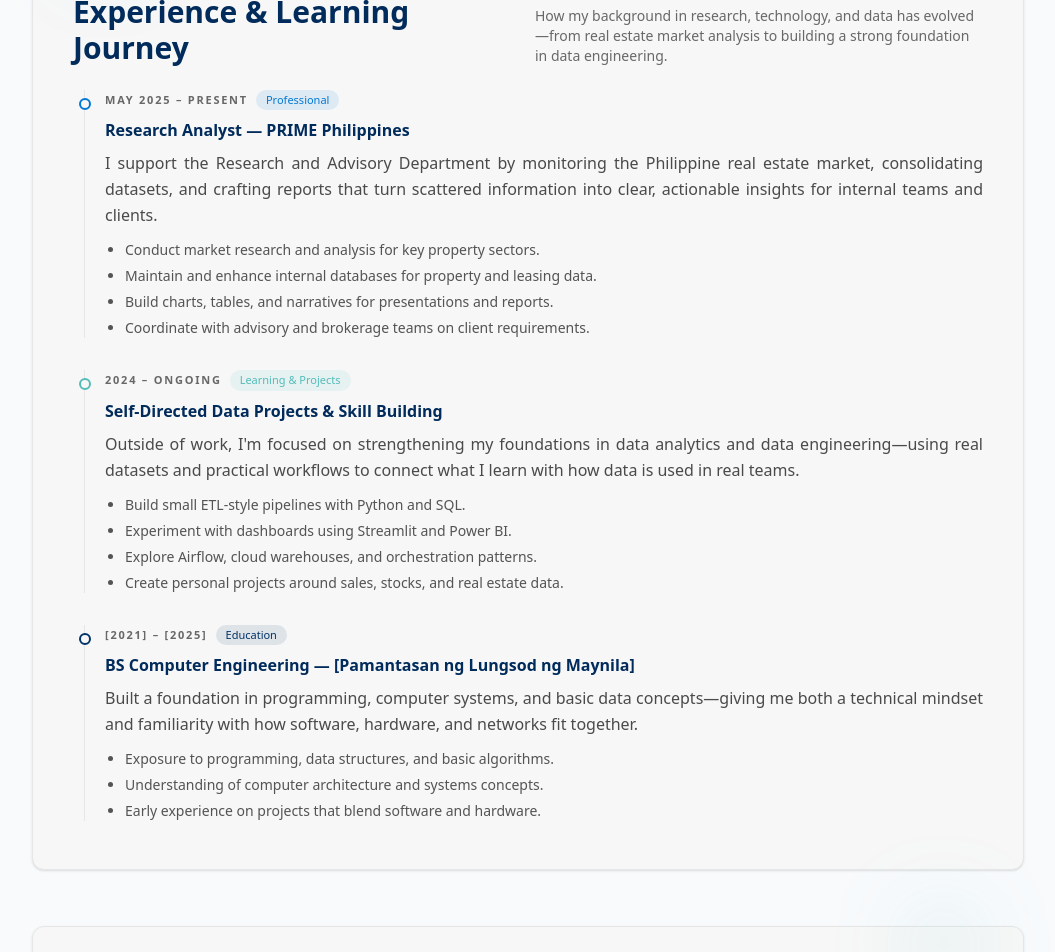
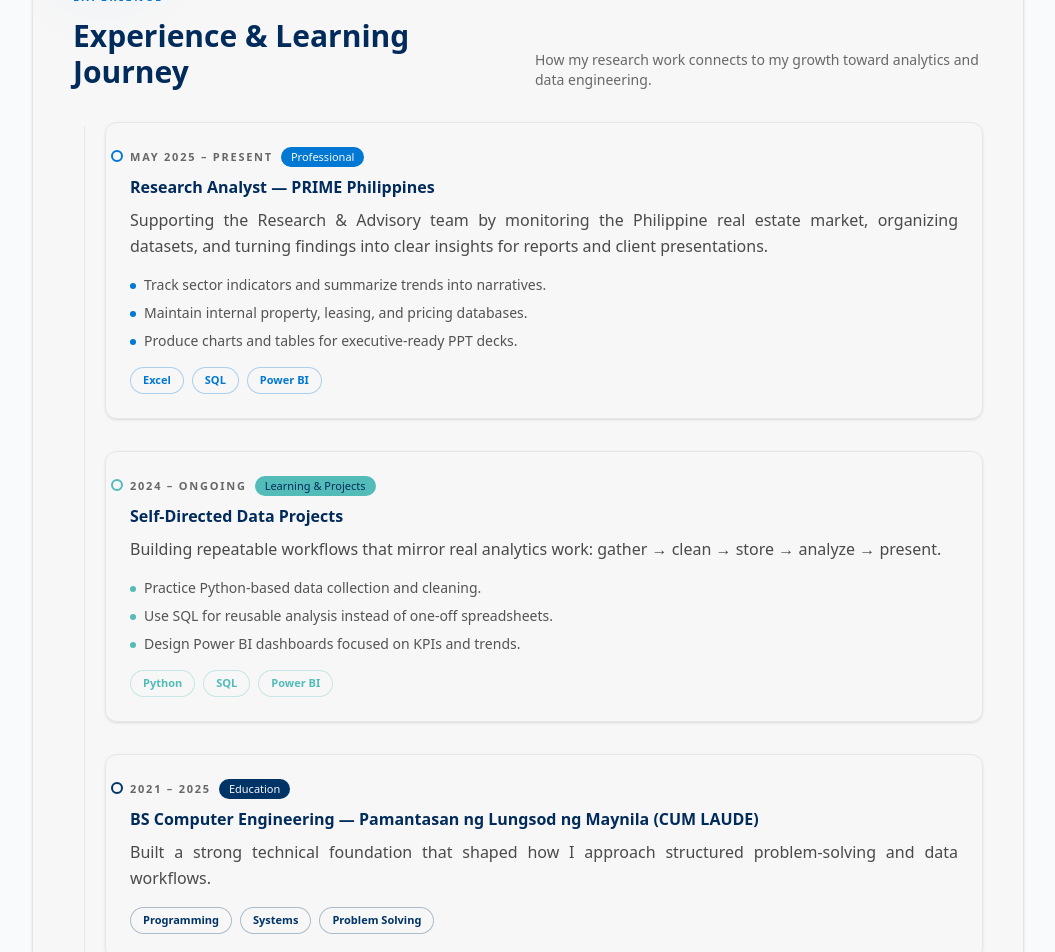
Before and after one commit to DaryllBanal1030/daryll-personal-website, a Next.js app: page / in a window 1280 px wide. Shown: the part 1540-2492 px from the top of the page, without its empty margins (112-1167 px from the left). Built offline with nearby package versions, Linux system fonts and the light colour scheme.

Commit message:
add: hover each blocks

```diff
--- a/app/globals.css
+++ b/app/globals.css
@@ -62,6 +62,46 @@
     radial-gradient(circle at 60% 60%, rgba(255, 215, 0, 0.7), rgba(255,255,255,0.0) 55%);
   animation: starPop 820ms ease-out forwards;
 }
+@keyframes fadeUp {
+  from {
+    opacity: 0;
+    transform: translateY(12px);
+  }
+  to {
+    opacity: 1;
+    transform: translateY(0);
+  }
+}
+
+.reveal {
+  opacity: 0;
+  transform: translateY(12px);
+}
+
+.reveal.is-visible {
+  animation: fadeUp 420ms ease-out forwards;
+}
+
+@keyframes fadeUp {
+  from {
+    opacity: 0;
+    transform: translateY(12px);
+  }
+  to {
+    opacity: 1;
+    transform: translateY(0);
+  }
+}
+
+.reveal {
+  opacity: 0;
+  transform: translateY(12px);
+}
+
+.reveal.is-visible {
+  animation: fadeUp 420ms ease-out forwards;
+}
+
 
  /*--color-dark1: #2B2B2B;
   --color-light1: #F7F7F7;
--- a/components/footer.tsx
+++ b/components/footer.tsx
@@ -2,7 +2,7 @@ export function Footer() {
   return (
     <footer className="border-t border-slate-200 bg-white/80 text-xs text-slate-500 dark:border-slate-800 dark:bg-slate-950/80 dark:text-slate-400">
       <div className="mx-auto flex max-w-5xl items-center justify-between px-4 py-4">
-        <span>© {new Date().getFullYear()} Daryll. All rights reserved.</span>
+        <span>© {new Date().getFullYear()} DB Insights. All rights reserved.</span>
         <span>Built with Next.js & Tailwind CSS</span>
       </div>
     </footer>
--- a/components/sections/ExperienceSection.tsx
+++ b/components/sections/ExperienceSection.tsx
@@ -1,130 +1,212 @@
+"use client";
+
+import { useEffect } from "react";
+
 export default function ExperienceSection() {
+  // Reveal-on-scroll animation
+  useEffect(() => {
+    const els = document.querySelectorAll(".reveal");
+
+    const observer = new IntersectionObserver(
+      (entries) => {
+        entries.forEach((entry) => {
+          if (entry.isIntersecting) {
+            entry.target.classList.add("is-visible");
+          }
+        });
+      },
+      { threshold: 0.15 }
+    );
+
+    els.forEach((el) => observer.observe(el));
+    return () => observer.disconnect();
+  }, []);
+
   return (
     <section
       id="experience"
-  className="relative rounded-xl border border-light2 bg-light1 px-6 py-10 shadow-sm dark:border-dark2 dark:bg-dark1 md:px-10 md:py-12 scroll-mt-24"
->
-  {/* Soft accent glow */}
-  <div className="pointer-events-none absolute -top-6 left-8 h-20 w-20 rounded-full bg-accent5/10 blur-2xl dark:bg-accent1/14" />
+      className="group relative overflow-hidden rounded-2xl border border-light2 bg-light1 px-6 py-10 shadow-sm
+             transition hover:-translate-y-1 hover:border-accent2/60 hover:shadow-md
+             dark:border-dark2 dark:bg-dark1 dark:hover:border-accent2/70
+             md:px-10 md:py-14">
+      {/* Accent glow */}
+      <div className="pointer-events-none absolute -top-6 left-8 h-20 w-20 rounded-full bg-accent5 opacity-10 blur-2xl dark:bg-accent1 dark:opacity-15" />
 
       {/* Section label */}
       <p className="mb-3 text-[11px] font-semibold uppercase tracking-[0.22em] text-accent5 dark:text-accent1">
         Experience
       </p>
 
-  {/* Title + intro */}
-  <div className="mb-6 flex flex-col gap-2 md:flex-row md:items-end md:justify-between">
+      {/* Header */}
+      <div className="mb-8 flex flex-col gap-2 md:flex-row md:items-end md:justify-between">
         <h2 className="text-2xl md:text-3xl font-semibold text-dark2 dark:text-light1">
           Experience & Learning Journey
         </h2>
         <p className="max-w-md text-xs md:text-sm text-dark1/70 dark:text-light1/65">
-      How my background in research, technology, and data has evolved—from real
-      estate market analysis to building a strong foundation in data engineering.
+          How my research work connects to my growth toward analytics and data engineering.
         </p>
       </div>
 
-  {/* Vertical timeline */}
-  <div className="mt-4 space-y-8">
-    {/* Item 1: Current role */}
+      {/* Timeline */}
       <div className="relative pl-8">
         {/* Vertical line */}
-      <span className="pointer-events-none absolute left-[11px] top-0 h-full w-px bg-light2 dark:bg-dark2" />
-      {/* Timeline dot */}
-      <span className="absolute left-[6px] top-2 h-3 w-3 rounded-full border-2 border-accent5 bg-light1 dark:bg-dark1" />
+        <span className="pointer-events-none absolute left-[11px] top-1 h-full w-px bg-light2 dark:bg-dark2" />
 
+        <div className="space-y-8">
+          {/* ==================== ITEM 1 ==================== */}
+          <div className="relative reveal">
+            <span className="absolute left-[6px] top-7 h-3 w-3 rounded-full border-2 border-accent5 bg-light1 dark:bg-dark1" />
+
+            <article
+              className="group rounded-xl border border-light2 bg-light1/95 p-5 shadow-sm
+                         transition hover:-translate-y-1 hover:border-accent2/60 hover:shadow-md
+                         dark:border-dark2 dark:bg-dark1/95 dark:hover:border-accent2/70 md:p-6"
+            >
               <div className="flex flex-wrap items-center gap-2">
                 <p className="text-[11px] font-semibold uppercase tracking-[0.16em] text-dark1/70 dark:text-light1/70">
                   May 2025 – Present
                 </p>
-        <span className="rounded-full bg-accent5/10 px-2.5 py-0.5 text-[11px] font-medium text-accent5">
+                <span className="rounded-full bg-accent5 px-2.5 py-0.5 text-[11px] font-medium text-light1">
                   Professional
                 </span>
               </div>
 
-      <h3 className="mt-2 text-sm md:text-base font-semibold text-dark2 dark:text-light1">
+              <h3 className="mt-2 text-base font-semibold text-dark2 transition-colors group-hover:text-accent2 dark:text-light1">
                 Research Analyst — PRIME Philippines
               </h3>
 
               <p className="mt-2 text-sm md:text-base leading-relaxed text-dark1/85 dark:text-light1/80 text-justify">
-        I support the Research and Advisory Department by monitoring the
-        Philippine real estate market, consolidating datasets, and crafting
-        reports that turn scattered information into clear, actionable insights
-        for internal teams and clients.
+                Supporting the Research & Advisory team by monitoring the Philippine real estate
+                market, organizing datasets, and turning findings into clear insights for reports
+                and client presentations.
               </p>
 
-      <ul className="mt-3 list-disc space-y-1.5 pl-5 text-xs md:text-sm text-dark1/80 dark:text-light1/75">
-        <li>Conduct market research and analysis for key property sectors.</li>
-        <li>Maintain and enhance internal databases for property and leasing data.</li>
-        <li>Build charts, tables, and narratives for presentations and reports.</li>
-        <li>Coordinate with advisory and brokerage teams on client requirements.</li>
+              <ul className="mt-4 space-y-2 text-sm text-dark1/80 dark:text-light1/75">
+                <li className="flex gap-2">
+                  <span className="mt-2 h-1.5 w-1.5 rounded-full bg-accent5" />
+                  <span>Track sector indicators and summarize trends into narratives.</span>
+                </li>
+                <li className="flex gap-2">
+                  <span className="mt-2 h-1.5 w-1.5 rounded-full bg-accent5" />
+                  <span>Maintain internal property, leasing, and pricing databases.</span>
+                </li>
+                <li className="flex gap-2">
+                  <span className="mt-2 h-1.5 w-1.5 rounded-full bg-accent5" />
+                  <span>Produce charts and tables for executive-ready PPT decks.</span>
+                </li>
               </ul>
+
+              {/* Tools */}
+              <div className="mt-4 flex flex-wrap gap-2 text-[11px]">
+                {["Excel", "SQL", "Power BI"].map((tool, i) => (
+                  <span
+                    key={tool}
+                    className="reveal rounded-full border border-accent5/30 bg-light1 px-3 py-1 font-semibold text-accent5 dark:bg-dark1"
+                    style={{ animationDelay: `${i * 120}ms` }}
+                  >
+                    {tool}
+                  </span>
+                ))}
+              </div>
+            </article>
           </div>
 
-    {/* Item 2: Self-directed learning */}
-    <div className="relative pl-8">
-      {/* Vertical line */}
-      <span className="pointer-events-none absolute left-[11px] top-0 h-full w-px bg-light2 dark:bg-dark2" />
-      {/* Timeline dot */}
-      <span className="absolute left-[6px] top-2 h-3 w-3 rounded-full border-2 border-accent1 bg-light1 dark:bg-dark1" />
+          {/* ==================== ITEM 2 ==================== */}
+          <div className="relative reveal">
+            <span className="absolute left-[6px] top-7 h-3 w-3 rounded-full border-2 border-accent1 bg-light1 dark:bg-dark1" />
 
+            <article
+              className="group rounded-xl border border-light2 bg-light1/95 p-5 shadow-sm
+                         transition hover:-translate-y-1 hover:border-accent2/60 hover:shadow-md
+                         dark:border-dark2 dark:bg-dark1/95 dark:hover:border-accent2/70 md:p-6"
+            >
               <div className="flex flex-wrap items-center gap-2">
                 <p className="text-[11px] font-semibold uppercase tracking-[0.16em] text-dark1/70 dark:text-light1/70">
                   2024 – Ongoing
                 </p>
-        <span className="rounded-full bg-accent1/10 px-2.5 py-0.5 text-[11px] font-medium text-accent1">
+                <span className="rounded-full bg-accent1 px-2.5 py-0.5 text-[11px] font-medium text-dark2">
                   Learning & Projects
                 </span>
               </div>
 
-      <h3 className="mt-2 text-sm md:text-base font-semibold text-dark2 dark:text-light1">
-        Self-Directed Data Projects & Skill Building
+              <h3 className="mt-2 text-base font-semibold text-dark2 transition-colors group-hover:text-accent2 dark:text-light1">
+                Self-Directed Data Projects
               </h3>
 
               <p className="mt-2 text-sm md:text-base leading-relaxed text-dark1/85 dark:text-light1/80 text-justify">
-        Outside of work, I&apos;m focused on strengthening my foundations in
-        data analytics and data engineering—using real datasets and practical
-        workflows to connect what I learn with how data is used in real teams.
+                Building repeatable workflows that mirror real analytics work:
+                gather → clean → store → analyze → present.
               </p>
 
-      <ul className="mt-3 list-disc space-y-1.5 pl-5 text-xs md:text-sm text-dark1/80 dark:text-light1/75">
-        <li>Build small ETL-style pipelines with Python and SQL.</li>
-        <li>Experiment with dashboards using Streamlit and Power BI.</li>
-        <li>Explore Airflow, cloud warehouses, and orchestration patterns.</li>
-        <li>Create personal projects around sales, stocks, and real estate data.</li>
+              <ul className="mt-4 space-y-2 text-sm text-dark1/80 dark:text-light1/75">
+                <li className="flex gap-2">
+                  <span className="mt-2 h-1.5 w-1.5 rounded-full bg-accent1" />
+                  <span>Practice Python-based data collection and cleaning.</span>
+                </li>
+                <li className="flex gap-2">
+                  <span className="mt-2 h-1.5 w-1.5 rounded-full bg-accent1" />
+                  <span>Use SQL for reusable analysis instead of one-off spreadsheets.</span>
+                </li>
+                <li className="flex gap-2">
+                  <span className="mt-2 h-1.5 w-1.5 rounded-full bg-accent1" />
+                  <span>Design Power BI dashboards focused on KPIs and trends.</span>
+                </li>
               </ul>
+
+              <div className="mt-4 flex flex-wrap gap-2 text-[11px]">
+                {["Python", "SQL", "Power BI"].map((tool, i) => (
+                  <span
+                    key={tool}
+                    className="reveal rounded-full border border-accent1/30 bg-light1 px-3 py-1 font-semibold text-accent1 dark:bg-dark1"
+                    style={{ animationDelay: `${i * 120}ms` }}
+                  >
+                    {tool}
+                  </span>
+                ))}
+              </div>
+            </article>
           </div>
 
-    {/* Item 3: Education */}
-    <div className="relative pl-8">
-      {/* Vertical line */}
-      <span className="pointer-events-none absolute left-[11px] top-0 h-full w-px bg-light2 dark:bg-dark2" />
-      {/* Timeline dot */}
-      <span className="absolute left-[6px] top-2 h-3 w-3 rounded-full border-2 border-accent3 bg-light1 dark:bg-dark1" />
+          {/* ==================== ITEM 3 ==================== */}
+          <div className="relative reveal">
+            <span className="absolute left-[6px] top-7 h-3 w-3 rounded-full border-2 border-accent3 bg-light1 dark:bg-dark1" />
 
+            <article
+              className="group rounded-xl border border-light2 bg-light1/95 p-5 shadow-sm
+                         transition hover:-translate-y-1 hover:border-accent2/60 hover:shadow-md
+                         dark:border-dark2 dark:bg-dark1/95 dark:hover:border-accent2/70 md:p-6"
+            >
               <div className="flex flex-wrap items-center gap-2">
                 <p className="text-[11px] font-semibold uppercase tracking-[0.16em] text-dark1/70 dark:text-light1/70">
-          [2021] – [2025]
+                  2021 – 2025
                 </p>
-        <span className="rounded-full bg-accent3/10 px-2.5 py-0.5 text-[11px] font-medium text-accent3">
+                <span className="rounded-full bg-accent3 px-2.5 py-0.5 text-[11px] font-medium text-light1">
                   Education
                 </span>
               </div>
 
-      <h3 className="mt-2 text-sm md:text-base font-semibold text-dark2 dark:text-light1">
-        BS Computer Engineering — [Pamantasan ng Lungsod ng Maynila]
+              <h3 className="mt-2 text-base font-semibold text-dark2 transition-colors group-hover:text-accent2 dark:text-light1">
+                BS Computer Engineering — Pamantasan ng Lungsod ng Maynila (CUM LAUDE)
               </h3>
 
               <p className="mt-2 text-sm md:text-base leading-relaxed text-dark1/85 dark:text-light1/80 text-justify">
-        Built a foundation in programming, computer systems, and basic data
-        concepts—giving me both a technical mindset and familiarity with how
-        software, hardware, and networks fit together.
+                Built a strong technical foundation that shaped how I approach structured
+                problem-solving and data workflows.
               </p>
 
-      <ul className="mt-3 list-disc space-y-1.5 pl-5 text-xs md:text-sm text-dark1/80 dark:text-light1/75">
-        <li>Exposure to programming, data structures, and basic algorithms.</li>
-        <li>Understanding of computer architecture and systems concepts.</li>
-        <li>Early experience on projects that blend software and hardware.</li>
-      </ul>
+              <div className="mt-4 flex flex-wrap gap-2 text-[11px]">
+                {["Programming", "Systems", "Problem Solving"].map((tool, i) => (
+                  <span
+                    key={tool}
+                    className="reveal rounded-full border border-accent3/30 bg-light1 px-3 py-1 font-semibold text-accent3 dark:bg-dark1"
+                    style={{ animationDelay: `${i * 120}ms` }}
+                  >
+                    {tool}
+                  </span>
+                ))}
+              </div>
+            </article>
+          </div>
         </div>
       </div>
     </section>
--- a/components/sections/ProjectsSection.tsx
+++ b/components/sections/ProjectsSection.tsx
@@ -2,8 +2,10 @@ export default function ProjectsSection() {
   return (
     <section
   id="projects"
-  className="relative rounded-xl border border-light2 bg-light1 px-6 py-10 shadow-sm dark:border-dark2 dark:bg-dark1 md:px-10 md:py-12 scroll-mt-24"
->
+  className="group relative overflow-hidden rounded-2xl border border-light2 bg-light1 px-6 py-10 shadow-sm
+             transition hover:-translate-y-1 hover:border-accent2/60 hover:shadow-md
+             dark:border-dark2 dark:bg-dark1 dark:hover:border-accent2/70
+             md:px-10 md:py-14">
   {/* Soft accent glow */}
   <div className="pointer-events-none absolute -top-6 right-10 h-20 w-20 rounded-full bg-accent2/14 blur-2xl dark:bg-accent5/18" />
 
--- a/components/sections/SkillsSection.tsx
+++ b/components/sections/SkillsSection.tsx
@@ -2,8 +2,10 @@ export default function SkillsSection() {
   return (
     <section
   id="skills"
-  className="relative rounded-xl border border-light2 bg-light1 px-6 py-10 shadow-sm dark:border-dark2 dark:bg-dark1 md:px-10 md:py-12 scroll-mt-24"
->
+  className="group relative overflow-hidden rounded-2xl border border-light2 bg-light1 px-6 py-10 shadow-sm
+             transition hover:-translate-y-1 hover:border-accent2/60 hover:shadow-md
+             dark:border-dark2 dark:bg-dark1 dark:hover:border-accent2/70
+             md:px-10 md:py-14">
   {/* Soft accent glow */}
   <div className="pointer-events-none absolute -top-6 right-10 h-20 w-20 rounded-full bg-accent1/12 blur-2xl dark:bg-accent5/16" />
 
```
Also changed, not shown: components/sections/AboutSection.tsx (+35 -34 lines), components/sections/ContactSection.tsx (+10 -5 lines), components/sections/HeroSection.tsx (+13 -5 lines). Lines whose indentation alone changed are shown as unchanged.
